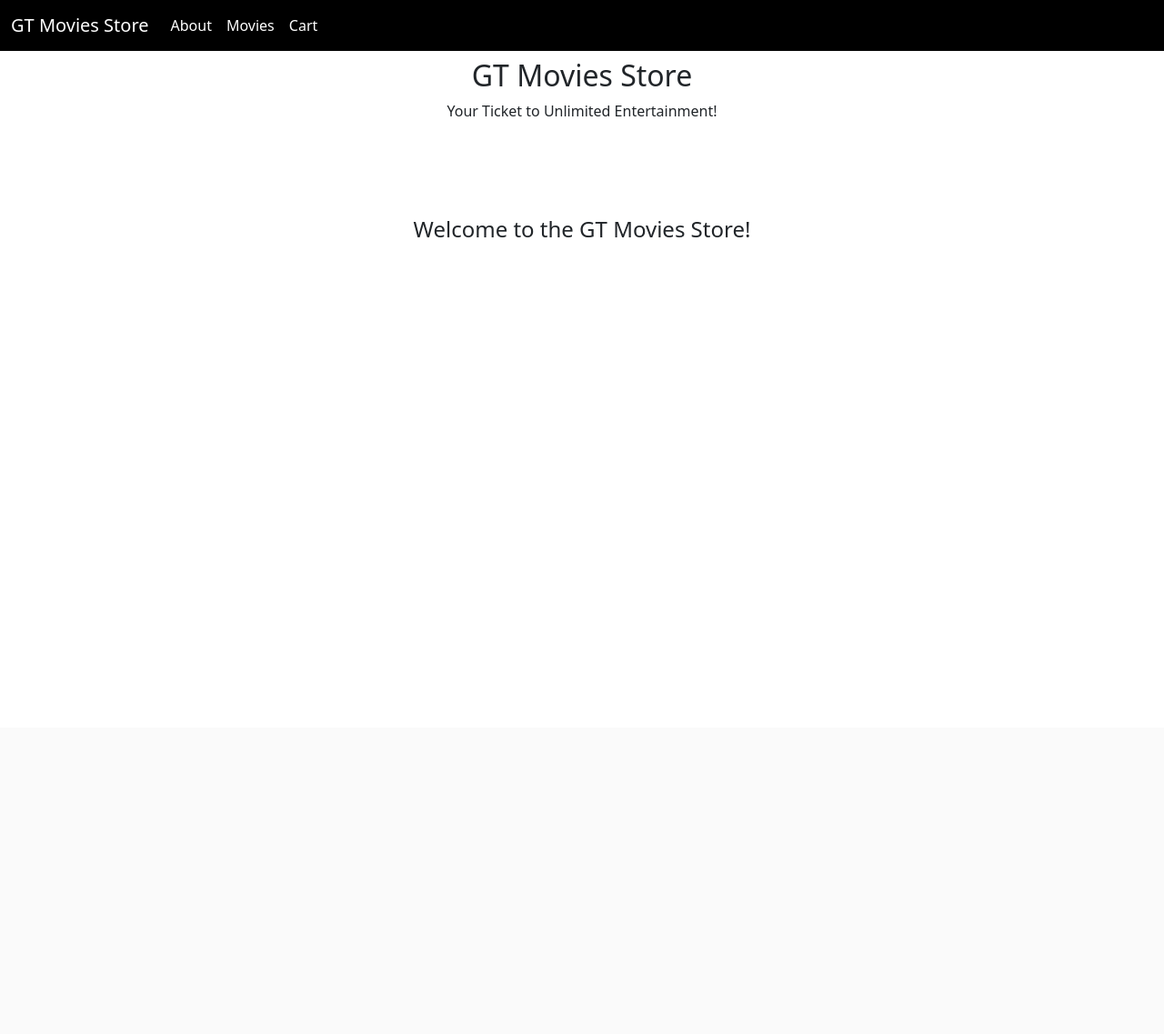
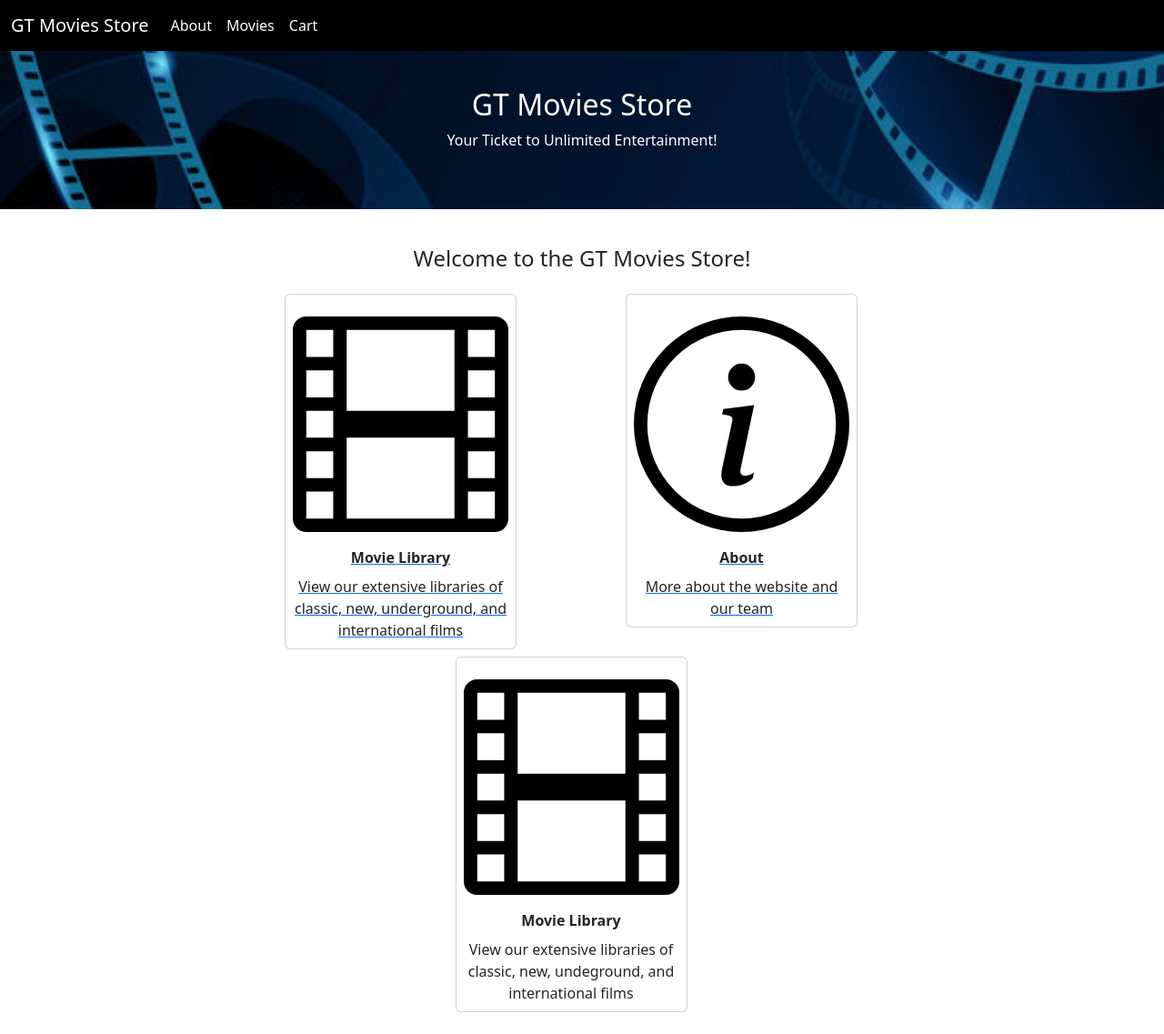
Before and after one commit to MukProgram/2340Project1, a Django app: template GTMoviesStore/Movies/templates/Movies/index.html in a window 1280 px wide. Shown: the whole page at 91% size. Before the commit the page ends 261 px from the top, so only its background shows below. Run offline with Django 5.2, Linux system fonts and the light colour scheme; the template is opened without the code that fills it: most values are stand-ins (such as "Sample title", 1, 10 or a date in 2020).

Commit message:
updated about and home pages

```diff
--- a/GTMoviesStore/Movies/static/Movies/style.css
+++ b/GTMoviesStore/Movies/static/Movies/style.css
@@ -11,7 +11,15 @@
 .nav-link, .navbar-brand {
     color: var(--body-bg);
 }
-
+.bg-index{
+  background: url("../images/banner.jpg") no-repeat
+    fixed;
+  background-size: 100% auto;
+}
+.card-title {
+    font-weight: bold;
+    font-size: medium;
+}
 /*
 .nav-item[aria-current="true"] {
     color: var(--visited_link);
--- a/GTMoviesStore/Movies/templates/Movies/about.html
+++ b/GTMoviesStore/Movies/templates/Movies/about.html
@@ -27,7 +27,7 @@
         </p>
       </div>
       <div class="col-md-6 mx-auto mb-3 text-center">
-
+            <img src="../../static/images/about.png" class="max-width-100" alt="photo of real of film, slight unspooled"/>
       </div>
     </div>
   </div>
--- a/GTMoviesStore/Movies/templates/Movies/index.html
+++ b/GTMoviesStore/Movies/templates/Movies/index.html
@@ -1,7 +1,7 @@
 {% extends 'Movies/base.html' %}
 {% block content %}
-<header class="masthead bg-index text-center py-5">
-  <div class="container d-flex align-items-center flex-column pt-3">
+<header class="masthead bg-index text-white text-center py-5">
+  <div class="container d-flex align-items-center flex-column pt-5">
     <h2>GT Movies Store</h2>
     <p>Your Ticket to Unlimited Entertainment!</p>
   </div>
@@ -12,7 +12,33 @@
       <div class="col mx-auto text-center mb-3">
         <h4>Welcome to the GT Movies Store!</h4>
       </div>
-      <div class = "container"></div>
+        <div class= "row justify-content-center">
+            <div class="col-md-4 col-lg-3 mb-2 mx-5">
+                <a id="home-card" href="{% url 'movies' %}">
+                    <div class="p-2 card align-items-center pt-4">
+                        <img src="../../static/images/film.svg" class="card-img-top rounded" alt="film icon">
+                        <div class="card-title text-center mt-3">Movie Library</div>
+                        <div class="card-text text-center">View our extensive libraries of classic, new, underground, and international films</div>
+                    </div>
+                </a>
+            </div>
+            <div class="col-md-4 col-lg-3 mb-2 mx-5">
+                <a id="home-card" href="{% url 'about' %}">
+                    <div class="p-2 card align-items-center pt-4">
+                        <img src="../../static/images/info-circle.svg" class="card-img-top rounded" alt="info icon">
+                        <div class="card-title text-center mt-3 ">About</div>
+                        <div class="card-text text-center">More about the website and our team</div>
+                    </div>
+                </a>
+            </div>
+            <div class="col-md-4 col-lg-3 mb-2 mx-5">
+                    <div class="p-2 card align-items-center pt-4">
+                        <img src="../../static/images/film.svg" class="card-img-top rounded" alt="film icon">
+                        <div class="card-title text-center mt-3">Movie Library</div>
+                        <div class="card-text text-center">View our extensive libraries of classic, new, undeground, and international films</div>
+                    </div>
+            </div>
+        </div>
     </div>
   </div>
 </div>
```
Also changed, not shown: GTMoviesStore/Movies/templates/Movies/movies.html (+12 -0 lines), GTMoviesStore/Movies/static/images/about.png (added), GTMoviesStore/Movies/static/images/banner.jpg (added), GTMoviesStore/Movies/static/images/info-circle.svg (added).
